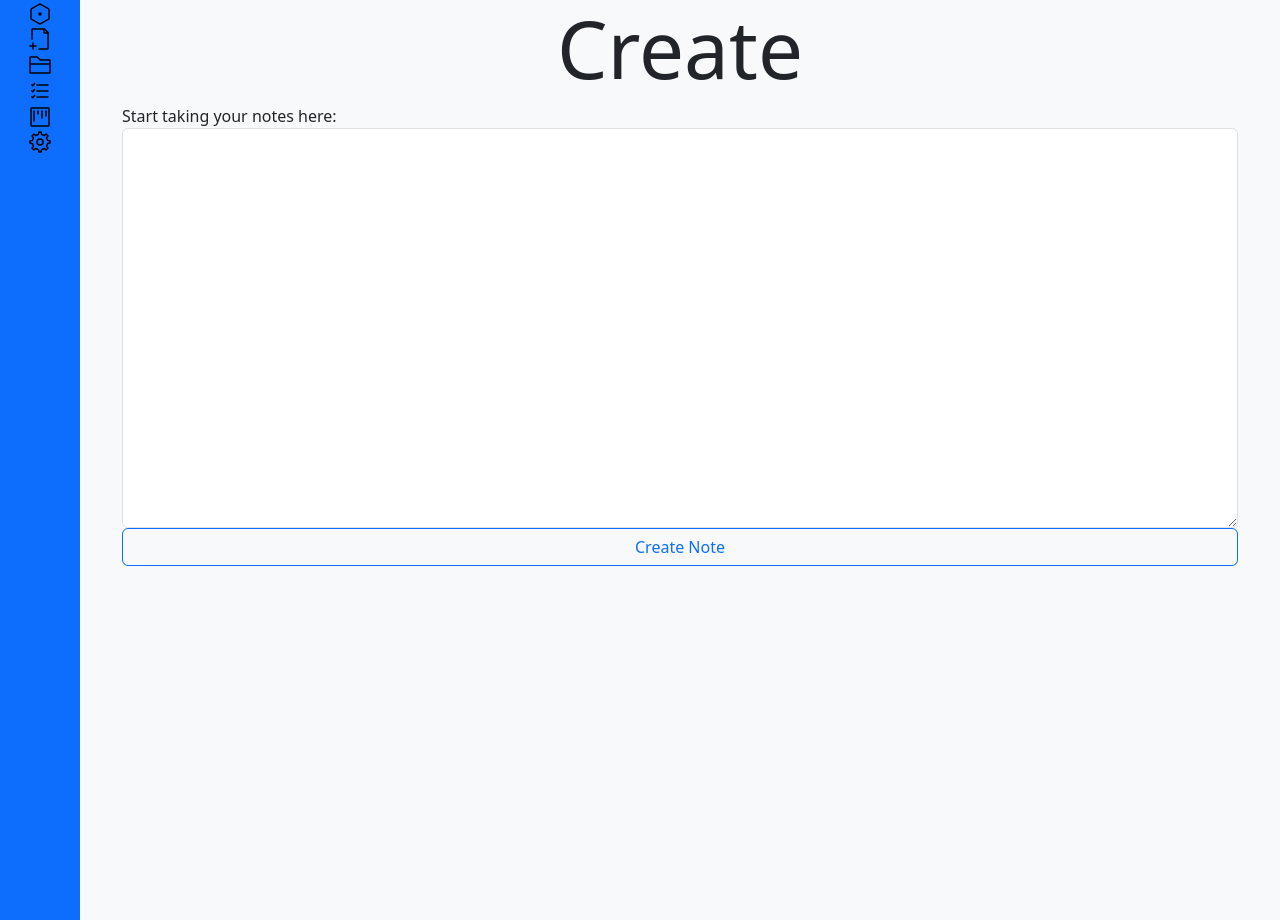
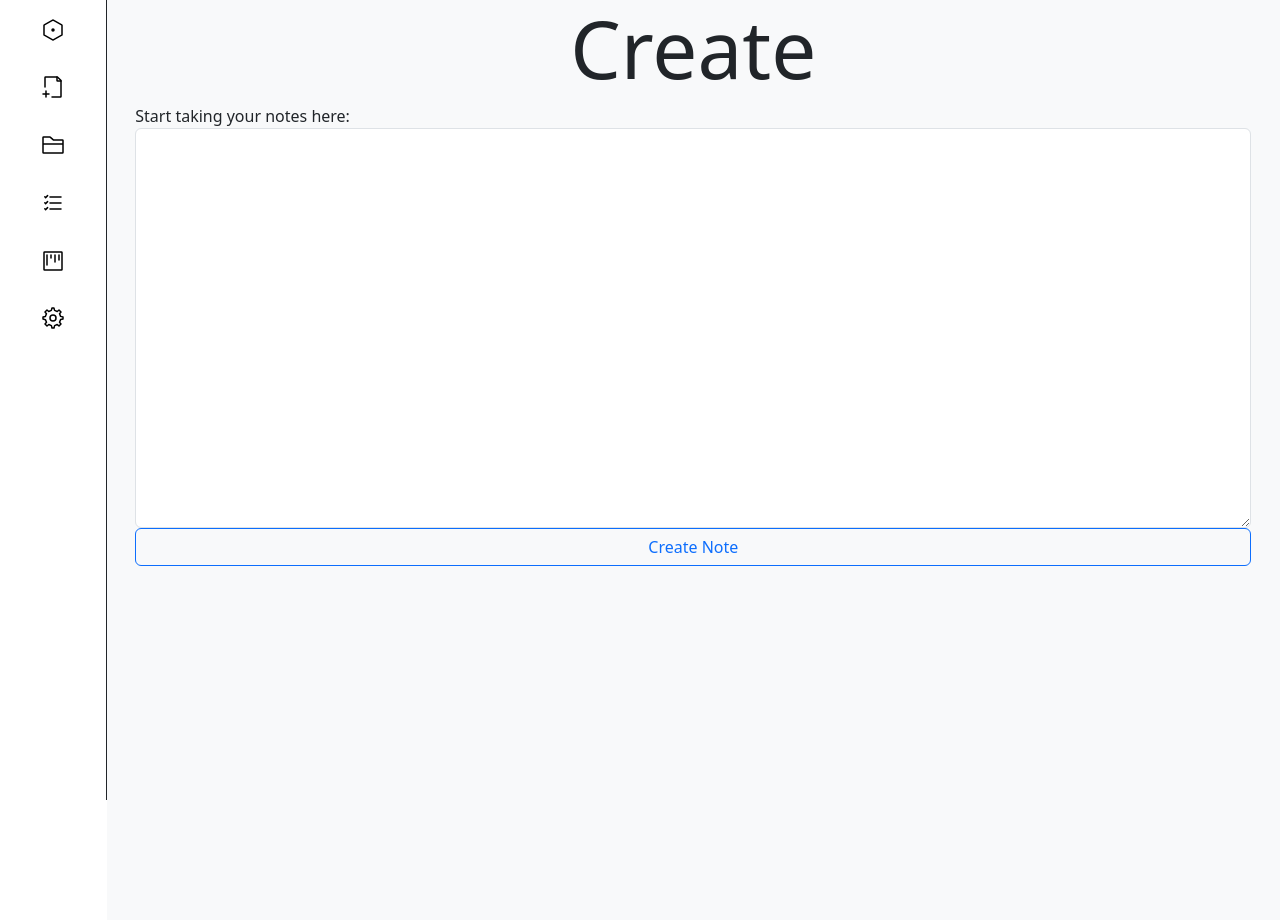
Before and after one commit to TsvetomirTsvetkov/cerebrico, a Django app: page /create/ in a window 1280 px wide. Run offline with Django 5.2, Linux system fonts and the light colour scheme; some libraries are stand-ins or nearby versions.

Commit message:
Update base template, prepare font-awesome icons

```diff
--- a/notes/templates/notes/base.html
+++ b/notes/templates/notes/base.html
@@ -1,4 +1,5 @@
 {% load static %}
+
 <!doctype html>
 <html lang="en">
     <head>
@@ -7,57 +8,83 @@
         <title>Cerebrico</title>
         <link href="https://cdn.jsdelivr.net/npm/bootstrap@5.3.3/dist/css/bootstrap.min.css" rel="stylesheet" integrity="sha384-QWTKZyjpPEjISv5WaRU9OFeRpok6YctnYmDr5pNlyT2bRjXh0JMhjY6hW+ALEwIH" crossorigin="anonymous">
         <link href="{% static 'notes/style.css' %}" rel="stylesheet">
+        <script src="https://kit.fontawesome.com/2b38507bbb.js" crossorigin="anonymous"></script>
     </head>
     <body>
 
-        <div class="container-fluid vh-100">
-            <div class="row h-100">
-                <div class="col-1 text-center bg-primary" style="width:80px;">
+        <div class="container-fluid">
+            <!-- <div class="row">
+                <div class="col bg-light.bg-gradient">
                     <ul class="nav">
                         <li class="nav-item w-100">
+                            <div class="container-fluid">
+                                <a class="nav-brand" href="{% url 'index' %}">
+                                    <img src="{% static 'notes/select-point3d.svg' %}" class="d-inline-block align-text-top" alt="Cerebrico">Cerebrico
+                                </a>
+                            </div>
+                        </li>
+
+                    </ul>
+                </div>
+            </div> -->
+
+
+            <div class="row vh-100">
+                <div class="col-sm-1 h-100 text-center border-end border-dark bg-white position-fixed">
+                    <ul class="nav flex-column">
+                        <li class="nav-item my-3 w-100">
                             <a class="nav-brand" href="{% url 'index' %}">
                                 <img src="{% static 'notes/select-point3d.svg' %}" alt="Cerebrico">
                             </a>
                         </li>
 
-                        <li class="nav-item w-100">
+                        <li class="nav-item my-3">
                             <a class="nav-brand" href="{% url 'create' %}">
                                 <img src="{% static 'notes/page-plus.svg' %}" alt="Create">
+                                <!-- <i class="fa-regular fa-file fa-lg" style="color: #000000;"></i> -->
                             </a>
                         </li>
 
-                        <li class="nav-item w-100">
+                        <li class="nav-item my-3">
                             <a class="nav-brand" href="{% url 'folders' %}">
                                 <img src="{% static 'notes/folder.svg' %}" alt="Folders">
+                                <!-- <i class="fa-regular fa-folder fa-lg" style="color: #000000;"></i> -->
                             </a>
                         </li>
 
-                        <li class="nav-item w-100">
+                        <li class="nav-item my-3">
                             <a class="nav-brand" href="{% url 'tasks' %}">
                                 <img src="{% static 'notes/task-list.svg' %}" alt="Tasks">
+                                <!-- <i class="fa-solid fa-list-check fa-lg" style="color: #000000;"></i> -->
                             </a>
                         </li>
 
-                        <li class="nav-item w-100">
+                        <li class="nav-item my-3">
                             <a class="nav-brand" href="{% url 'board' %}">
                                 <img src="{% static 'notes/kanban-board.svg' %}" alt="Board">
+                                <!-- <i class="fa-solid fa-table-list fa-lg" style="color: #000000;"></i> -->
                             </a>
                         </li>
 
-                        <li class="nav-item w-100">
+                        <li class="nav-item my-3">
                             <a class="nav-brand " href="{% url 'settings' %}">
                                 <img src="{% static 'notes/settings.svg' %}" alt="Settings">
+                                <!-- <i class="fa-solid fa-gear fa-lg" style="color: #000000;"></i> -->
                             </a>
                         </li>
+
                     </ul>
                 </div>
 
-                <div class="col bg-light">
+                <div class="col-11 offset-sm-1 bg-light">
                     {% block content %} {% endblock %}
                 </div>
+
             </div>
 
         </div>
+
         <script src="https://cdn.jsdelivr.net/npm/bootstrap@5.3.3/dist/js/bootstrap.bundle.min.js" integrity="sha384-YvpcrYf0tY3lHB60NNkmXc5s9fDVZLESaAA55NDzOxhy9GkcIdslK1eN7N6jIeHz" crossorigin="anonymous"></script>
+        <script defer src="/static/fontawesome/fontawesome-all.js"></script>
     </body>
 </html>
```
